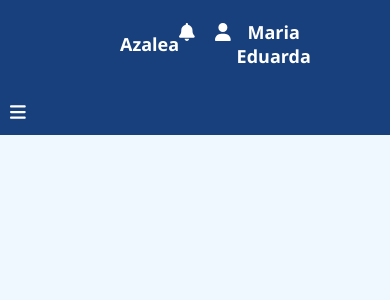
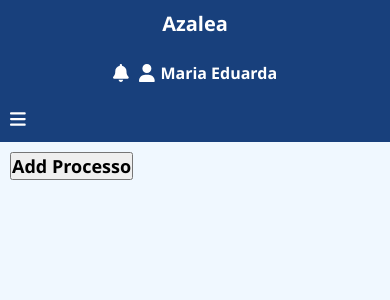
Before and after one commit to Felipe-Douglas/azalea, an Angular app: page /processess in a window 390 px wide. Before the commit this address led to /. Shown: the top 300 px of the page. Built offline with nearby package versions, Linux system fonts and the light colour scheme.

Commit message:
Ajustado alguns estilos e responsividades

```diff
--- a/src/app/app.component.html
+++ b/src/app/app.component.html
@@ -18,19 +18,19 @@
         </button>
     </div>
     <div class="nav-links" [ngClass]="{ 'active': menuActive }">
-        <a routerLink="home" (click)="closeMenu()">
+        <a routerLink="home" routerLinkActive="active" (click)="closeMenu()">
             <fa-icon [icon]="home"></fa-icon>
             Inicio
         </a>
-        <a routerLink="processos" class="active" (click)="closeMenu()">
+        <a routerLink="processess" routerLinkActive="active" (click)="closeMenu()">
             <fa-icon [icon]="folder"></fa-icon>
             Processos
         </a>
-        <a routerLink="contratos" (click)="closeMenu()">
+        <a routerLink="contracts" routerLinkActive="active" (click)="closeMenu()">
             <fa-icon [icon]="files"></fa-icon>
             Contratos
         </a>
-        <a routerLink="calendar" (click)="closeMenu()">
+        <a routerLink="calendar" routerLinkActive="active" (click)="closeMenu()">
             <fa-icon [icon]="calendar"></fa-icon>
             Agenda
         </a>
--- a/src/app/app.component.scss
+++ b/src/app/app.component.scss
@@ -7,19 +7,39 @@
     background: $blue;
     color: #fff;
 
+    .system-name {
+        font-size: 2rem;
+        font-weight: bold;
+    }
+
     .system-action-user {
         display: flex;
         gap: 2rem;
-    }
 
         button {
             border: none;
             outline: none;
             background: none;
             display: flex;
-        gap: .6rem;
+            gap: 0.6rem;
             cursor: pointer;
             color: #fff;
+            align-items: center;
+
+            .user-name {
+                font-size: 1.6rem;
+            }
+        }
+    }
+
+    @media (max-width: 768px) {
+        padding: 1rem;
+        flex-direction: column;
+        gap: 2.4rem;
+
+        .system-action-user {
+            gap: 1rem;
+        }
     }
 }
 
@@ -46,6 +66,7 @@
     .nav-links {
         display: flex;
         flex: 1;
+        transition: .4s ease-in-out;
 
         a {
             padding: 1rem 2rem;
--- a/src/app/app.component.ts
+++ b/src/app/app.component.ts
@@ -1,6 +1,6 @@
-import { CommonModule } from '@angular/common';
+import { CommonModule, NgClass } from '@angular/common';
 import { Component } from '@angular/core';
-import { RouterLink, RouterOutlet } from '@angular/router';
+import { RouterLink, RouterLinkActive, RouterOutlet } from '@angular/router';
 import { FontAwesomeModule } from '@fortawesome/angular-fontawesome';
 import { faCalendarAlt } from '@fortawesome/free-regular-svg-icons';
 import { faBell, faFileLines, faFolder, faHome, faUser, faBars } from '@fortawesome/free-solid-svg-icons';
@@ -8,7 +8,7 @@ import { faBell, faFileLines, faFolder, faHome, faUser, faBars } from '@fortawes
 @Component({
   selector: 'app-root',
   standalone: true,
-  imports: [RouterOutlet, RouterLink, FontAwesomeModule, CommonModule],
+  imports: [RouterOutlet, RouterLink, RouterLinkActive, FontAwesomeModule, CommonModule, NgClass],
   templateUrl: './app.component.html',
   styleUrl: './app.component.scss'
 })
--- a/src/app/app.routes.ts
+++ b/src/app/app.routes.ts
@@ -7,7 +7,7 @@ import { HomeComponent } from './core/layouts/home/home.component';
 
 export const routes: Routes = [
     {path: "home", component: HomeComponent},
-    {path: "processs", component: ProcessesComponent},
-    {path: "contratos", component: ContractsComponent},
+    {path: "processess", component: ProcessesComponent},
+    {path: "contracts", component: ContractsComponent},
     {path: "calendar", component: CalendarComponent}
 ];
```
Lines whose indentation alone changed are shown as unchanged.
